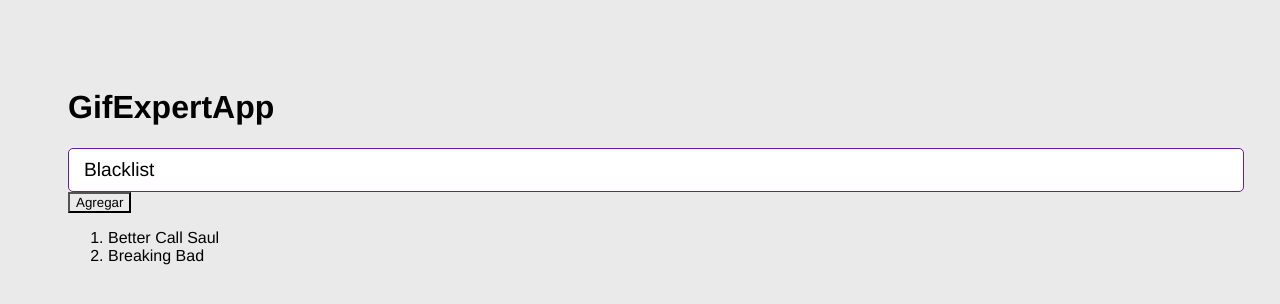
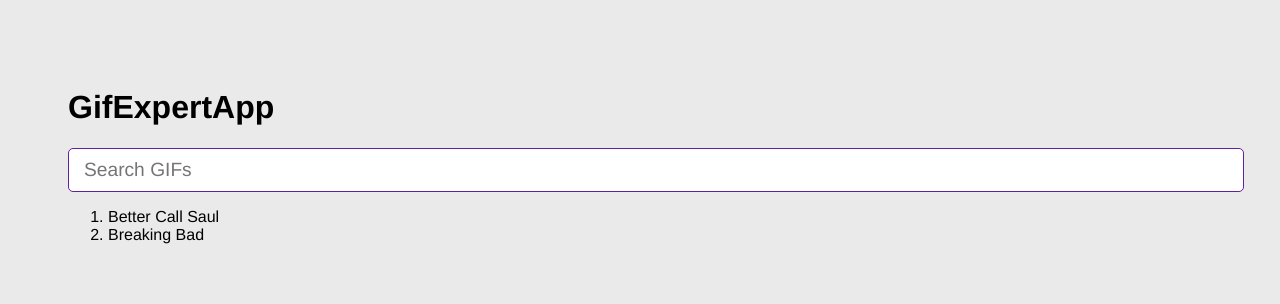
Before and after one commit to nicolasquinn/gifexpertapp-react, a React (Vite) app: page / in a window 1280 px wide. Shown: the top 304 px of the page. Built offline with nearby package versions, Linux system fonts and the light colour scheme.

Commit message:
Class 77 - Communication between components

```diff
--- a/src/AddCategory.jsx
+++ b/src/AddCategory.jsx
@@ -1,16 +1,24 @@
 import { useState } from "react"
 
-export const AddCategory = () => {
+export const AddCategory = ({ setCategories }) => {
 
-  const [ inputValue, setInputValue ] = useState('Blacklist');
+  const [ inputValue, setInputValue ] = useState('');
 
   const onInputChange = ({ target }) => {
+
     setInputValue( target.value );
+
   }
 
   const onFormSubmit = (e) => {
+
     e.preventDefault();
-    console.log(inputValue);
+
+    if ( inputValue.trim().length <= 1 ) return;
+
+    setCategories( categories => [...categories, inputValue] );
+    setInputValue('');
+
   }
 
   return (
--- a/src/GifExpertApp.jsx
+++ b/src/GifExpertApp.jsx
@@ -13,9 +13,7 @@
     <>
         <h1>GifExpertApp</h1>
 
-        <AddCategory />
-
-        <button onClick={ onAddCategory }> Agregar </button>
+        <AddCategory setCategories={ setCategories } />
 
         <ol>
         {
```
